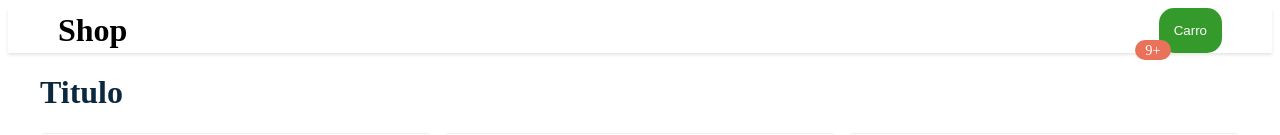
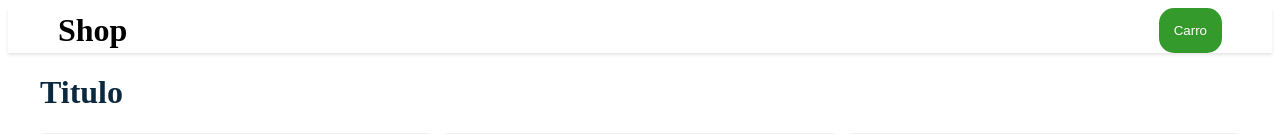
Before and after one commit to PabloRoves/29-proyecto-carro-de-compras, a React (Vite) app: page / in a window 1280 px wide. Shown: the top 135 px of the page. Built offline with nearby package versions, Linux system fonts and the light colour scheme.

Commit message:
Se implementa subsección 200 - Mostrando la cantidad de elementos. Se borra texto lalala en Layout.

```diff
--- a/src/App.jsx
+++ b/src/App.jsx
@@ -16,11 +16,11 @@ class App extends Component {
     ],
   }
 
-  /*
+
   //Esta implementación de agregarAlCarro no estaría siguiendo el principio de inmutabilidad ya que
   //estamos modificando directamente el valor de cantidad del producto en el array "carro" en el state
   //de APP, lo cual provocaría por ejemplo, que React no se entere que tiene que volver a renderizar.
-  agregarAlCarro = (producto) => {
+  /*agregarAlCarro = (producto) => {
     const { carro } = this.state;
     const productoEncontrado = carro.find(x => x.name === producto.name);
     //console.log(productoEncontrado);
@@ -34,17 +34,17 @@ class App extends Component {
         cantidad: 1,
       })
     });
-  }
-*/
+  }*/
 
-/*
-//En esta implementación, buscamos si ya existe el producto en el array carro.
+
+
+//Esta es la implementación en el curso
+//En esta implementación, buscamos si ya existe el producto en el array carro con el método find.
 //Si existe, copiamos todos los productos del carro a un nuevo carro, menos el del producto
 //que estamos agregando, en su caso, creamos un nuevo objeto producto con la cantidad + 1
 //del producto anterior y lo agregamos al nuevo carro. Por ultimo, asignamos este nuevo carro
-//al estado de app con SetState.
-//(si es que ya existe en el array),
-  agregarAlCarro = (producto) => {
+//al estado de app con SetState(si es que ya existe en el array),
+/*  agregarAlCarro = (producto) => {
     const { carro } = this.state;
     if (carro.find(x => x.name === producto.name)){
       const newCarro = carro.map(x => x.name === producto.name
@@ -64,6 +64,14 @@ class App extends Component {
     });
   }*/
 
+  //Esta es una implementación propia.
+  //En este caso, usamos .map para iterar sobre el array carro, creando otro array "nuevo carro" y ponemos una condición para cada iteración.
+  //En el caso que el nombre del producto en el cual estamos iterando sea igual al del producto que se deasea agregar al carro
+  //guardamos una flag que nos indica que encontramos el producto que se desea agregar al carro en el array "carro".
+  //creamos un nuevo objeto "producto" con la cantidad que ya tiene el producto iterado + 1 y agregamos este nuevo producto al "nuevo carro".
+  //De lo contrario, simplemente agregamos el producto iterado al nuevo carro.
+  //Al final, se pregunta si existía o no el producto, caso en el cual, se agrega al nuevo carro.
+  //Finalmente, se remplaza en el state de APP, "carro" por "nuevo carro".
   agregarAlCarro = (producto) => {
     const { carro } = this.state;
     let encontre = false;
@@ -72,7 +80,6 @@ class App extends Component {
       if(x.name === producto.name){
         encontre = true;
         const nuevoProducto = {...x, cantidad: x.cantidad + 1}
-        //console.log(nuevoProducto)
         return nuevoProducto
       }
       else{
@@ -80,8 +87,6 @@ class App extends Component {
         return x;
       }
     })
-    //console.log("asd" + {newCarro})
-    //console.log(newCarro)
     if (!encontre) {
       const nuevoProducto = {...producto, cantidad: 1,}
       newCarro = carro.concat(nuevoProducto)
@@ -89,33 +94,11 @@ class App extends Component {
     this.setState({carro: newCarro});
   }
 
-/*
-    if (carro.find(x => x.name === producto.name)){
-      const newCarro = carro.map(x => x.name === producto.name
-        ? ({
-          ...x,
-          cantidad: x.cantidad +1
-        })
-        : x
-      );
-      return this.setState({ carro: newCarro });
-    }
-    return this.setState({
-      carro:this.state.carro.concat({
-        ...producto,
-        cantidad: 1,
-      })
-    });
-
-  }
-  */
-
-
   render(){
     console.log(this.state.carro)
     return (
       <div>
-        <Navbar />
+        <Navbar carro={this.state.carro} />
         <Layout>
           <Title />
           <Productos
--- a/src/components/Carro.jsx
+++ b/src/components/Carro.jsx
@@ -19,10 +19,18 @@ const styles = {
 
 class Carro extends Component{
     render(){
+        const { carro } = this.props;
+        const cantidad = carro.reduce((acumulado, producto) => acumulado + producto.cantidad, 0);
+
+        //console.log(cantidad);
         return(
             <div>
             <span style={styles.bubble}>
-                <BubbleAlert value={10} />
+                {
+                    cantidad !== 0
+                    ? <BubbleAlert value={cantidad} />
+                    : null
+                }
             </span>
             <button style={styles.carro}>
                 Carro
--- a/src/components/Layout.jsx
+++ b/src/components/Layout.jsx
@@ -18,7 +18,6 @@ class Layout extends Component{
             <div style={styles.layout}>
                 <div style={styles.container}>
                     {this.props.children}
-                    lala
                 </div>
             </div>
         )
--- a/src/components/Navbar.jsx
+++ b/src/components/Navbar.jsx
@@ -16,10 +16,11 @@ const styles = {
 }
 class Navbar extends Component{
     render(){
+        const {carro} = this.props;
         return(
             <nav style={styles.navbar}>
                 <Logo />
-                <Carro />
+                <Carro carro={carro}/>
             </nav>
         )
     }
```
